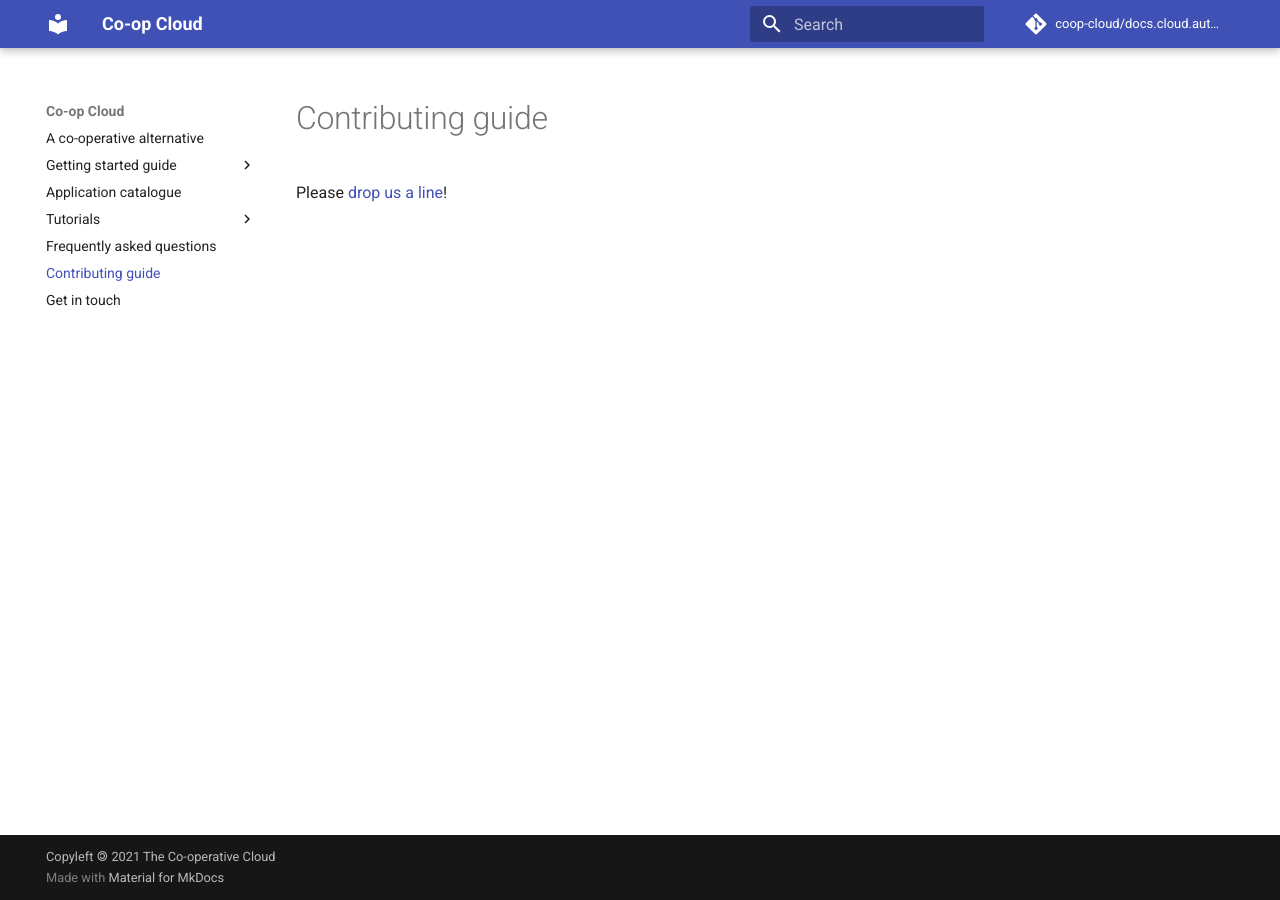
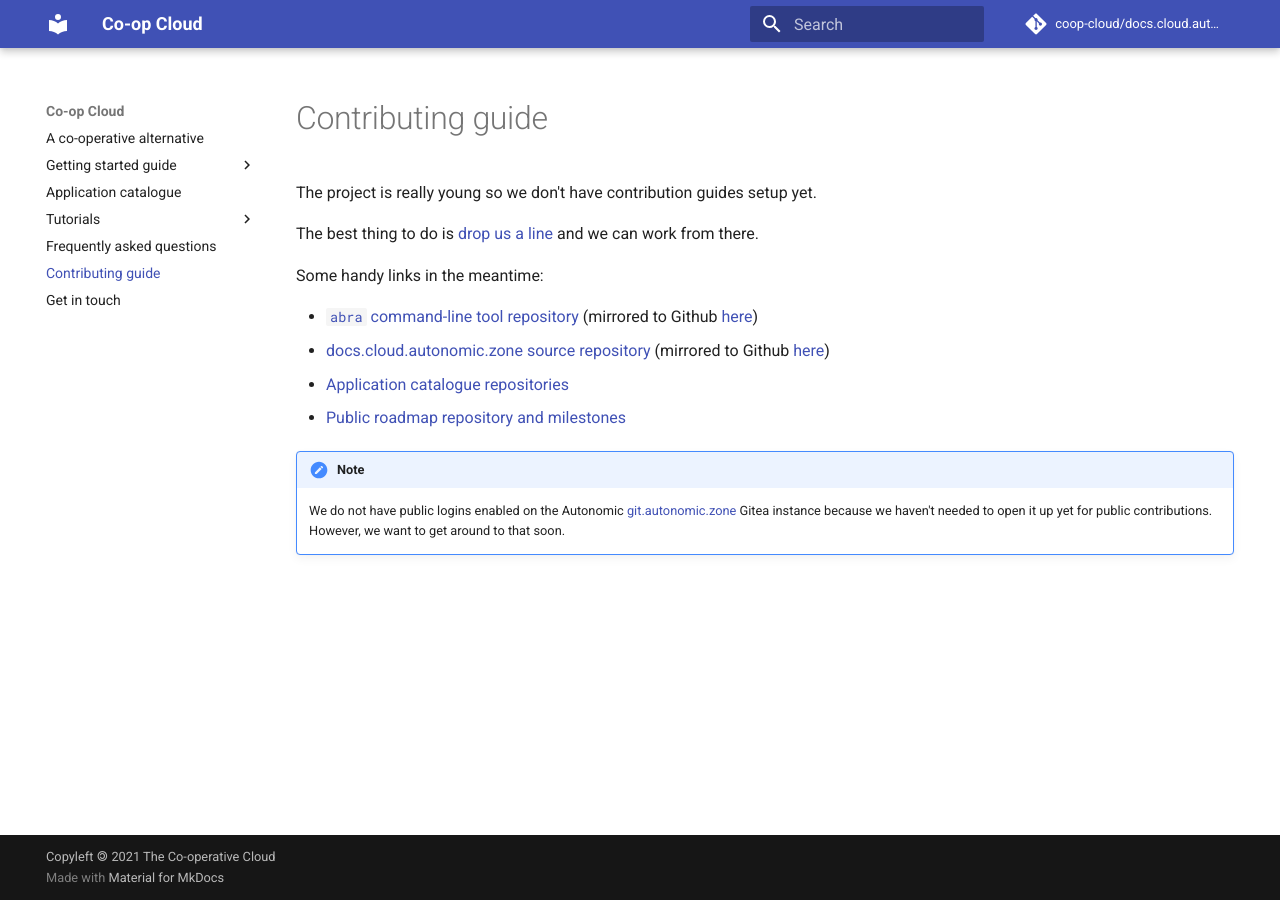
Before and after one commit to mayel/docs.coopcloud.tech, an MkDocs documentation site: the page built from docs/contribute.md, in a window 1280 px wide. Built offline with MkDocs 1.6.1 and Material for MkDocs 9.7.7, drawn with Linux system fonts in a browser that asks for light colours.

Commit message:
Clarify contributing docs further

```diff
--- a/docs/contribute.md
+++ b/docs/contribute.md
@@ -2,4 +2,20 @@
 title: Contributing guide
 ---
 
-Please [drop us a line](/contact/)!
+The project is really young so we don't have contribution guides setup yet.
+
+The best thing to do is [drop us a line](/contact/) and we can work from there.
+
+Some handy links in the meantime:
+
+- [`abra` command-line tool repository](https://git.autonomic.zone/coop-cloud/abra) (mirrored to Github [here](https://github.com/Autonomic-Cooperative/abra))
+- [docs.cloud.autonomic.zone source repository](https://git.autonomic.zone/coop-cloud/docs.cloud.autonomic.zone) (mirrored to Github [here](https://github.com/Autonomic-Cooperative/docs.cloud.autonomic.zone))
+- [Application catalogue repositories](https://git.autonomic.zone/coop-cloud)
+- [Public roadmap repository and milestones](https://git.autonomic.zone/coop-cloud/organising/issues)
+
+!!! note
+
+    We do not have public logins enabled on the Autonomic
+    [git.autonomic.zone](https://git.autonomic.zone) Gitea instance because we
+    haven't needed to open it up yet for public contributions. However, we want
+    to get around to that soon.
```
